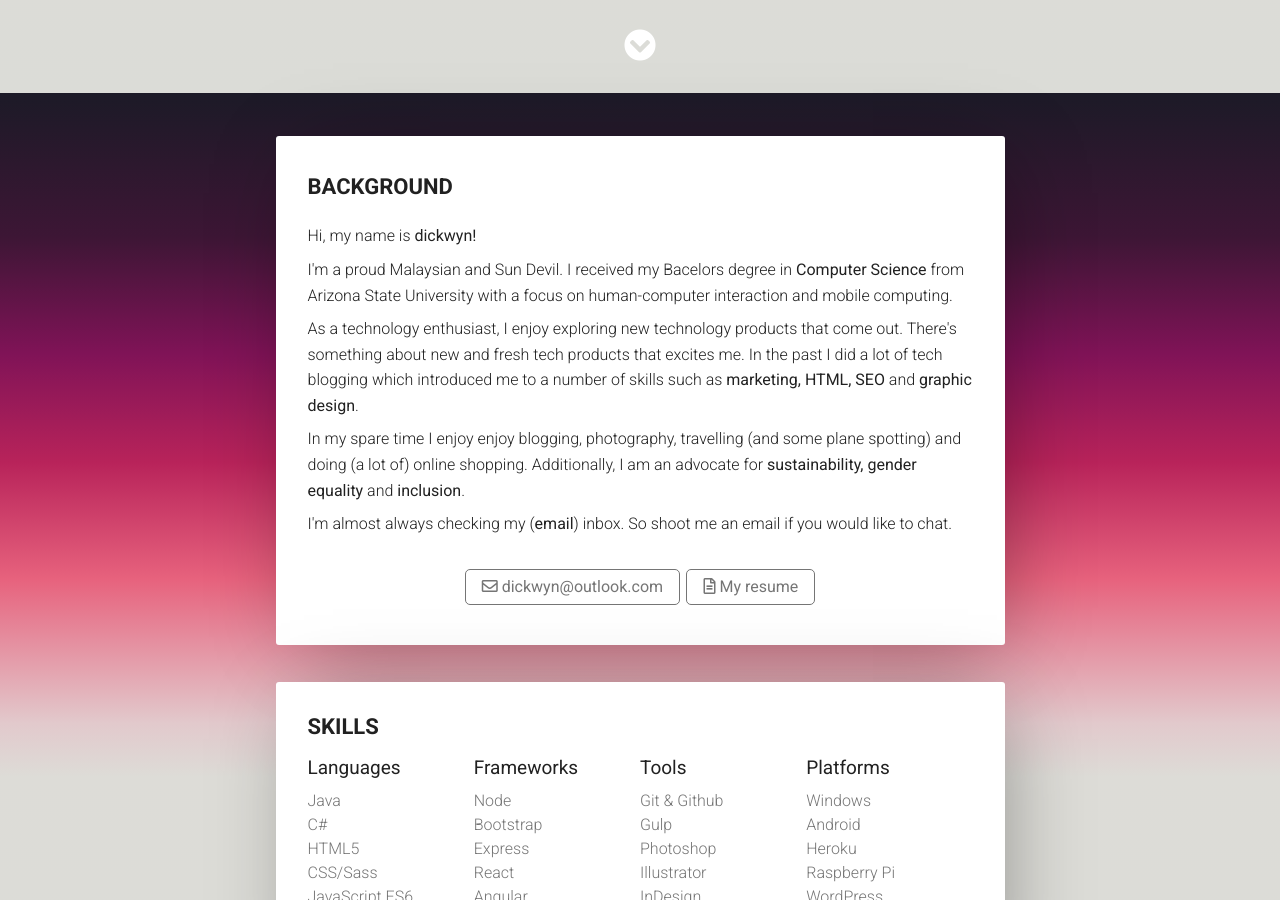
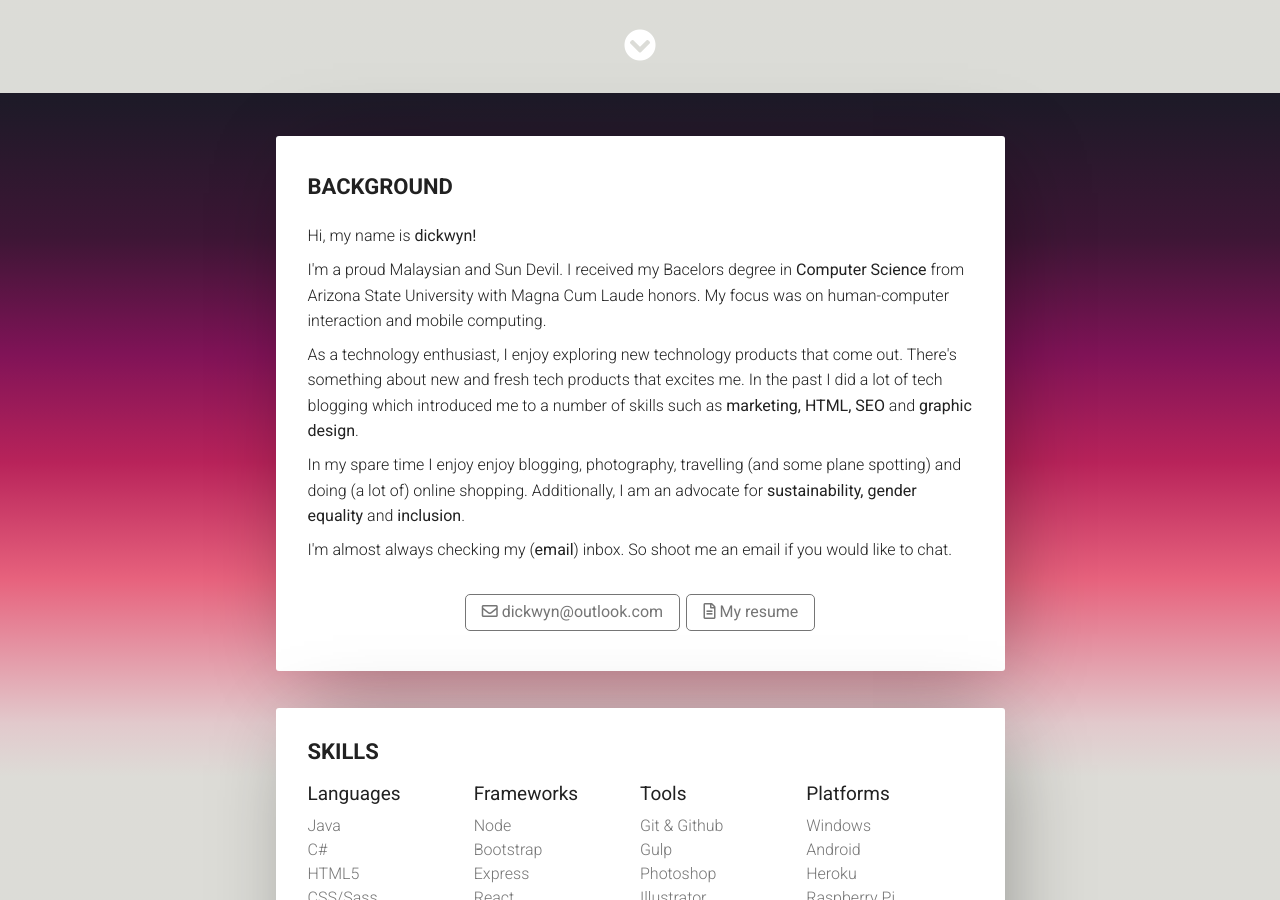
Before and after one commit to dickwyn/v2, a Jekyll site: the page built from index.html, in a window 1280 px wide and 900 px high, scrolled down 807 px. Built offline with Jekyll 4.4.1, drawn with Linux system fonts in a browser that asks for light colours; nearby versions of some CDN libraries; Markdown is read by kramdown in place of the engine named in the settings; comment, search, counter and statistics services are not loaded.

Commit message:
update long summary

```diff
--- a/_data/summaries.yml
+++ b/_data/summaries.yml
@@ -3,7 +3,7 @@
 
 long:
   - item: Hi, my name is <b>dickwyn!</b>
-  - item: I'm a proud Malaysian and Sun Devil. I received my Bacelors degree in <b>Computer Science</b> from Arizona State University with a focus on human-computer interaction and mobile computing.
+  - item: I'm a proud Malaysian and Sun Devil. I received my Bacelors degree in <b>Computer Science</b> from Arizona State University with Magna Cum Laude honors. My focus was on human-computer interaction and mobile computing.
   - item: As a technology enthusiast, I enjoy exploring new technology products that come out. There's something about new and fresh tech products that excites me. In the past I did a lot of tech blogging which introduced me to a number of skills such as <b>marketing, HTML, SEO</b> and <b>graphic design</b>.
   - item: In my spare time I enjoy enjoy blogging, photography, travelling (and some plane spotting) and doing (a lot of) online shopping. Additionally, I am an advocate for <b>sustainability, gender equality</b> and <b>inclusion</b>.
   - item: I'm almost always checking my (<b>email</b>) inbox. So shoot me an email if you would like to chat.
```
